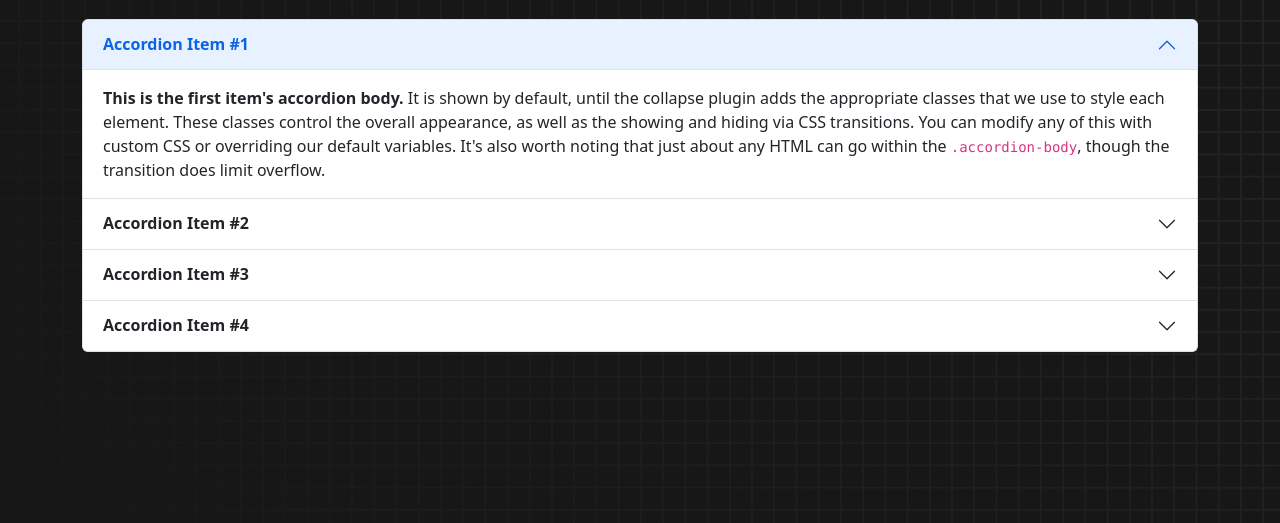
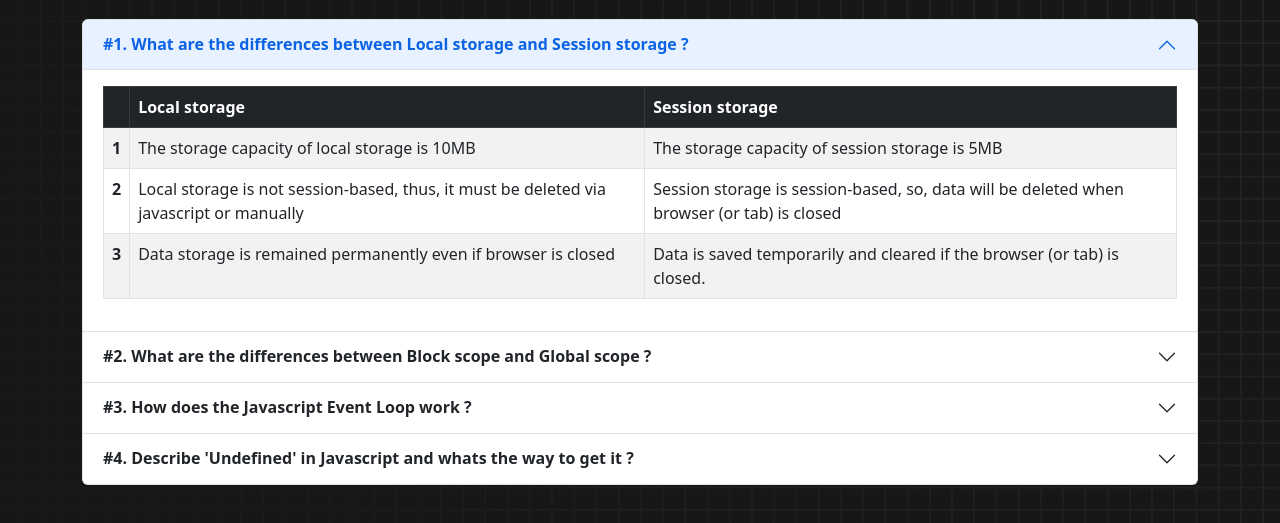
Before and after one commit to raian-shahrear/javascript-debugging-a7, a plain HTML site: page blog.html in a window 1280 px wide. Shown: the part 163-686 px from the top of the page. Drawn offline with nearby package versions, Linux system fonts and the light colour scheme.

Commit message:
blog Q1 has been answered

```diff
--- a/blog.html
+++ b/blog.html
@@ -34,12 +34,37 @@
       <div class="accordion-item">
         <h2 class="accordion-header" id="headingOne">
           <button class="accordion-button" type="button" data-bs-toggle="collapse" data-bs-target="#collapseOne" aria-expanded="true" aria-controls="collapseOne">
-            Accordion Item #1
+            #1. What are the differences between Local storage and Session storage ?
           </button>
         </h2>
         <div id="collapseOne" class="accordion-collapse collapse show" aria-labelledby="headingOne" data-bs-parent="#accordionExample">
           <div class="accordion-body">
-            <strong>This is the first item's accordion body.</strong> It is shown by default, until the collapse plugin adds the appropriate classes that we use to style each element. These classes control the overall appearance, as well as the showing and hiding via CSS transitions. You can modify any of this with custom CSS or overriding our default variables. It's also worth noting that just about any HTML can go within the <code>.accordion-body</code>, though the transition does limit overflow.
+            <table class="table table-striped table-bordered">
+              <thead class="table-dark">
+                <tr>
+                  <th></th>
+                  <th>Local storage</th>
+                  <th>Session storage</th>
+                </tr>
+              </thead>
+              <tbody>
+                <tr>
+                  <td class="fw-bold">1</td>
+                  <td>The storage capacity of local storage is 10MB</td>
+                  <td>The storage capacity of session storage is 5MB</td>
+                </tr>
+                <tr>
+                  <td class="fw-bold">2</td>
+                  <td>Local storage is not session-based, thus, it must be deleted via javascript or manually</td>
+                  <td>Session storage is session-based, so, data will be deleted when browser (or tab) is closed</td>
+                </tr>
+                <tr>
+                  <td class="fw-bold">3</td>
+                  <td>Data storage is remained permanently even if browser is closed</td>
+                  <td>Data is saved temporarily and cleared if the browser (or tab) is closed.</td>
+                </tr>
+              </tbody>
+            </table>
           </div>
         </div>
       </div>
@@ -47,12 +72,37 @@
       <div class="accordion-item">
         <h2 class="accordion-header" id="headingTwo">
           <button class="accordion-button collapsed" type="button" data-bs-toggle="collapse" data-bs-target="#collapseTwo" aria-expanded="false" aria-controls="collapseTwo">
-            Accordion Item #2
+            #2. What are the differences between Block scope and Global scope ?
           </button>
         </h2>
         <div id="collapseTwo" class="accordion-collapse collapse" aria-labelledby="headingTwo" data-bs-parent="#accordionExample">
           <div class="accordion-body">
-            <strong>This is the second item's accordion body.</strong> It is hidden by default, until the collapse plugin adds the appropriate classes that we use to style each element. These classes control the overall appearance, as well as the showing and hiding via CSS transitions. You can modify any of this with custom CSS or overriding our default variables. It's also worth noting that just about any HTML can go within the <code>.accordion-body</code>, though the transition does limit overflow.
+            <table class="table table-striped table-bordered">
+              <thead class="table-dark">
+                <tr>
+                  <th></th>
+                  <th>Local storage</th>
+                  <th>Session storage</th>
+                </tr>
+              </thead>
+              <tbody>
+                <tr>
+                  <td class="fw-bold">1</td>
+                  <td>The storage capacity of local storage is 10MB</td>
+                  <td>The storage capacity of session storage is 5MB</td>
+                </tr>
+                <tr>
+                  <td class="fw-bold">2</td>
+                  <td>Local storage is not session-based, thus, it must be deleted via javascript or manually</td>
+                  <td>Session storage is session-based, so, data will be deleted when browser (or tab) is closed</td>
+                </tr>
+                <tr>
+                  <td class="fw-bold">3</td>
+                  <td>Data storage is remained permanently even if browser is closed</td>
+                  <td>Data is saved temporarily and cleared if the browser (or tab) is closed.</td>
+                </tr>
+              </tbody>
+            </table>
           </div>
         </div>
       </div>
@@ -60,7 +110,7 @@
       <div class="accordion-item">
         <h2 class="accordion-header" id="headingThree">
           <button class="accordion-button collapsed" type="button" data-bs-toggle="collapse" data-bs-target="#collapseThree" aria-expanded="false" aria-controls="collapseThree">
-            Accordion Item #3
+            #3. How does the Javascript Event Loop work ?
           </button>
         </h2>
         <div id="collapseThree" class="accordion-collapse collapse" aria-labelledby="headingThree" data-bs-parent="#accordionExample">
@@ -73,7 +123,7 @@
       <div class="accordion-item">
         <h2 class="accordion-header" id="headingFour">
           <button class="accordion-button collapsed" type="button" data-bs-toggle="collapse" data-bs-target="#collapseFour " aria-expanded="false" aria-controls="collapseFour">
-            Accordion Item #4
+            #4. Describe 'Undefined' in Javascript and whats the way to get it ?
           </button>
         </h2>
         <div id="collapseFour" class="accordion-collapse collapse" aria-labelledby="headingFour" data-bs-parent="#accordionExample">
```
